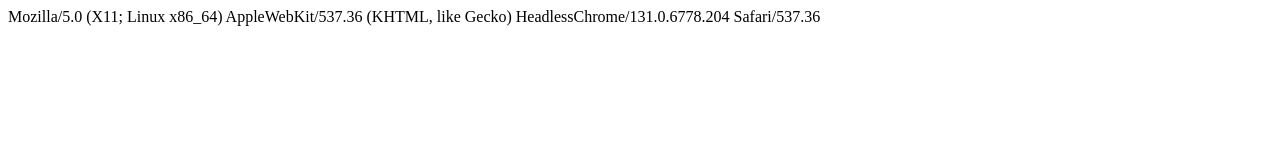
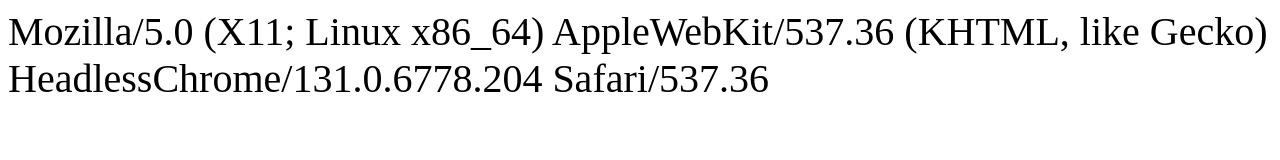
Before and after one commit to dev01111/useragent.js, a plain HTML site: page index.html in a window 1280 px wide. Drawn offline with Linux system fonts and the light colour scheme.

Commit message:
Update index.html

```diff
--- a/index.html
+++ b/index.html
@@ -4,7 +4,7 @@
 <title>Your useragent</title>
 </head>
 <body>
-<div id="useragent"></div>
+<div id="useragent" style="font-size: 30pt;"></div>
 <script>
 document.getElementById('useragent').innerHTML = navigator.userAgent;
 </script>
```
